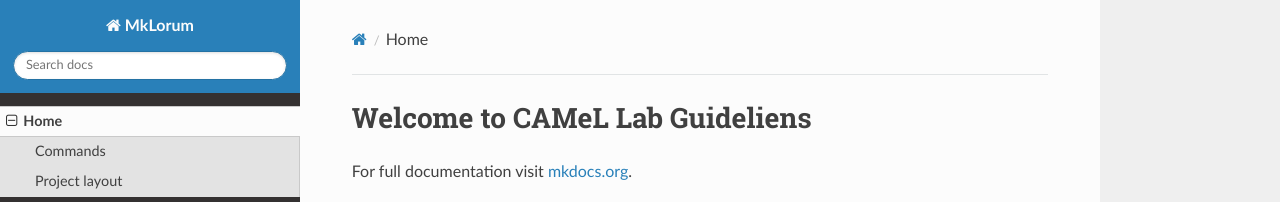
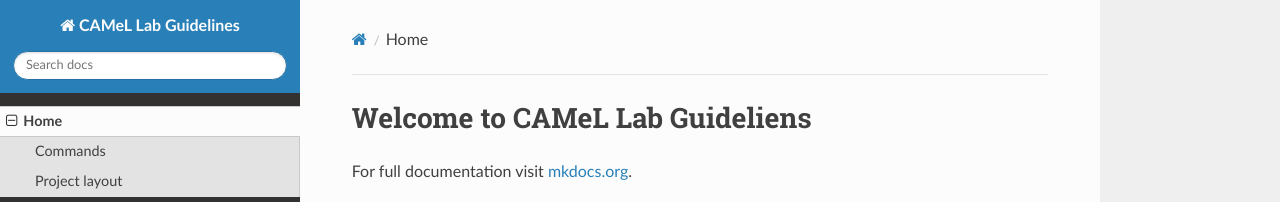
Before and after one commit to CAMeL-Lab/camel-guidelines, an MkDocs documentation site: the page built from docs/index.md, in a window 1280 px wide. Shown: the top 202 px of the page. Built offline with MkDocs 1.6.1, drawn with Linux system fonts in a browser that asks for light colours; nearby versions of some CDN libraries.

Commit message:
small fix

```diff
--- a/mkdocs.yml
+++ b/mkdocs.yml
@@ -1,4 +1,4 @@
-site_name: MkLorum
+site_name: CAMeL Lab Guidelines
 nav:
     - Home: index.md
     - Morphology: morphology.md
```
